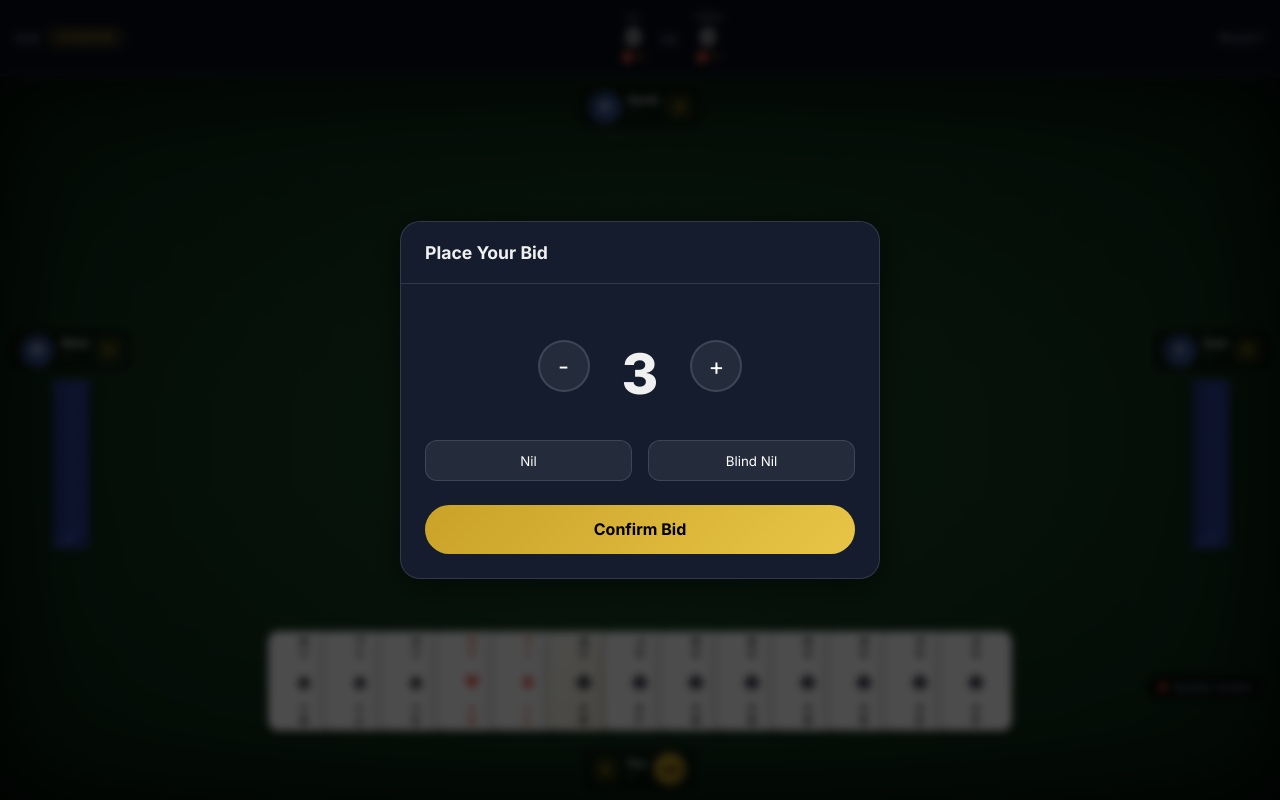
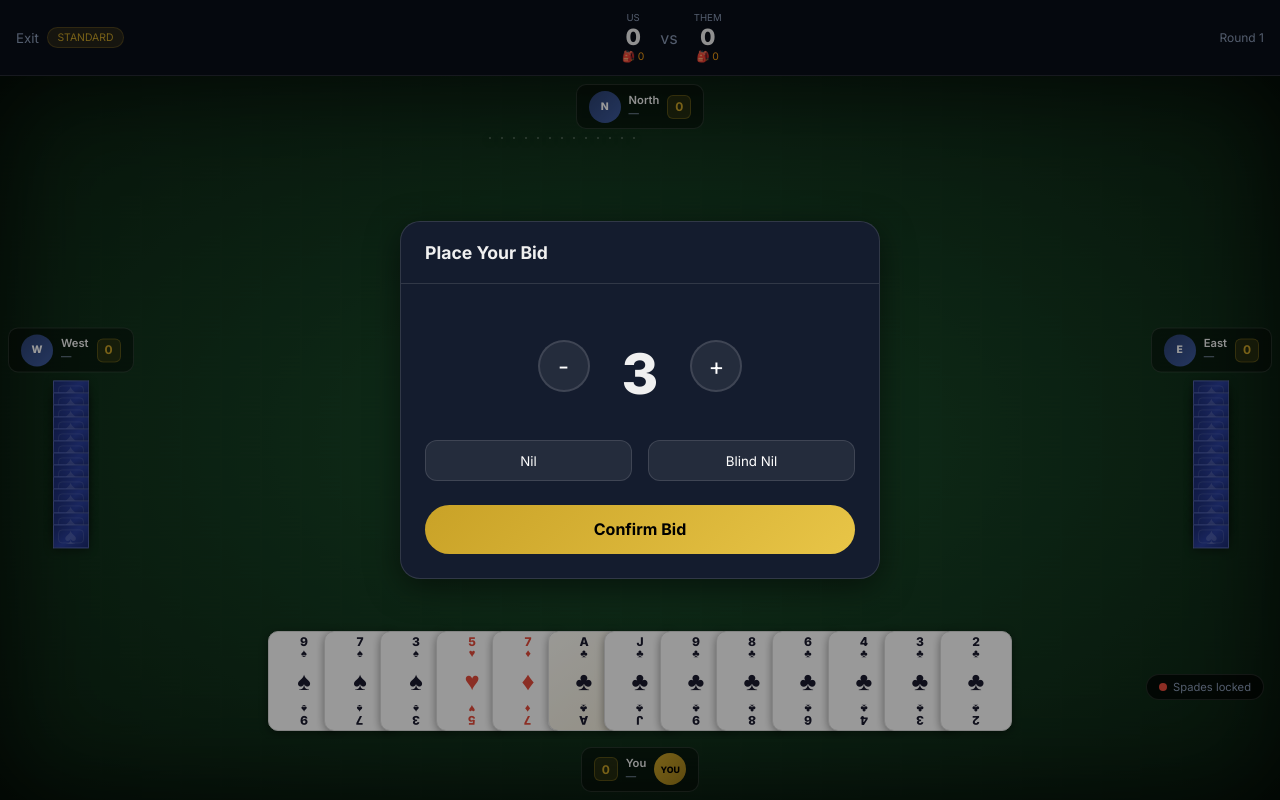
Before and after one commit to devenkhatri/spades-game, a Next.js app: page / in a window 1280 px wide. Both pictures are taken after a click on the button "Start Game". Built offline with nearby package versions, Linux system fonts and the light colour scheme; a web font is replaced by a local one.

Commit message:
fix: make user cards visible during bidding phase
- Updated the bidding modal to float in the center of the screen instead of anchoring to the bottom
- Removed background blur effect and reduced opacity during bidding to ensure the player's hand remains clearly visible

```diff
--- a/src/app/page.tsx
+++ b/src/app/page.tsx
@@ -135,8 +135,8 @@ export default function GamePage() {
 
       {/* Bidding Modal */}
       {state.phase === 'bidding' && !state.bids.south && (
-        <div className="modal-backdrop">
-          <div className="modal-sheet">
+        <div className="modal-backdrop" style={{ background: 'rgba(0,0,0,0.4)', backdropFilter: 'none', alignItems: 'center' }}>
+          <div className="modal-sheet" style={{ borderRadius: 'var(--radius-lg)', borderBottom: '1px solid var(--glass-border)', margin: '1rem' }}>
             <div className="modal-header"><h2>Place Your Bid</h2></div>
             <div className="modal-body">
               <div style={{ display: 'flex', justifyContent: 'center', gap: '2rem', margin: '2rem 0' }}>
```
